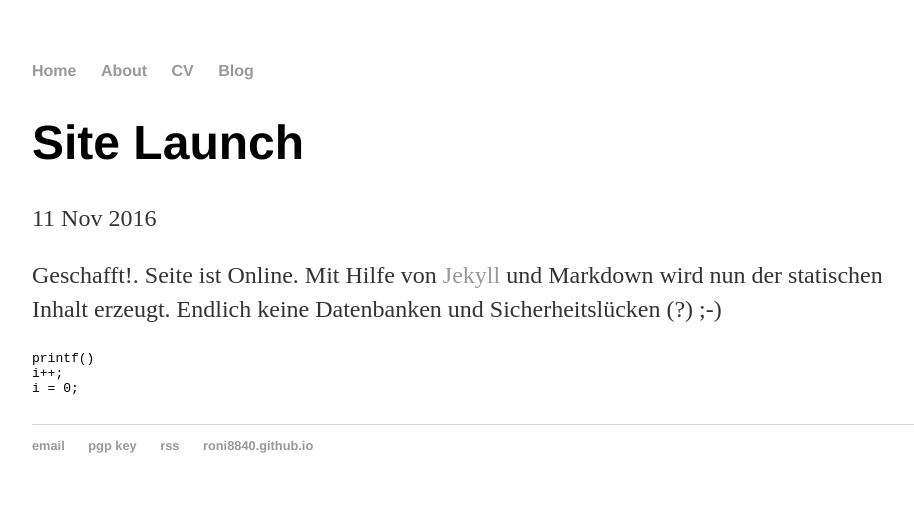
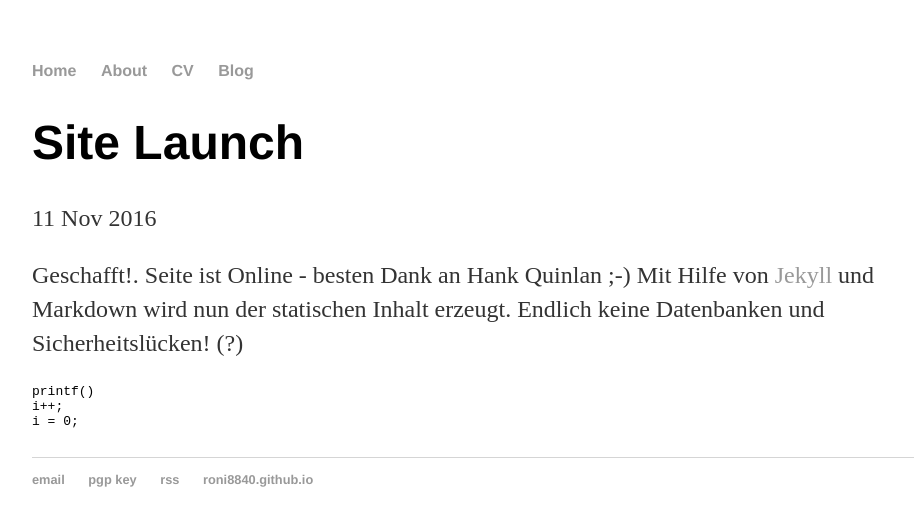
Before and after one commit to ronaldreichmuth/ronaldreichmuth.github.io, a Jekyll site: the page built from _posts/2016-11-11-seite-ist-online.md, in a window 1280 px wide. Shown: the top 526 px of the page, without its empty margins (160-1074 px from the left). Built offline with Jekyll 4.4.1, drawn with Linux system fonts in a browser that asks for light colours.

Commit message:
Update 2016-11-11-seite-ist-online.md

````diff
--- a/_posts/2016-11-11-seite-ist-online.md
+++ b/_posts/2016-11-11-seite-ist-online.md
@@ -4,7 +4,7 @@ title: "Site Launch"
 date: 2016-11-11
 ---
 
-Geschafft!. Seite ist Online. Mit Hilfe von [Jekyll](http://jekyllrb.com) und Markdown wird nun der statischen Inhalt erzeugt. Endlich keine Datenbanken und Sicherheitslücken (?) ;-)
+Geschafft!. Seite ist Online - besten Dank an Hank Quinlan ;-) Mit Hilfe von [Jekyll](http://jekyllrb.com) und Markdown wird nun der statischen Inhalt erzeugt. Endlich keine Datenbanken und Sicherheitslücken! (?)
 
 
 ```C
````
